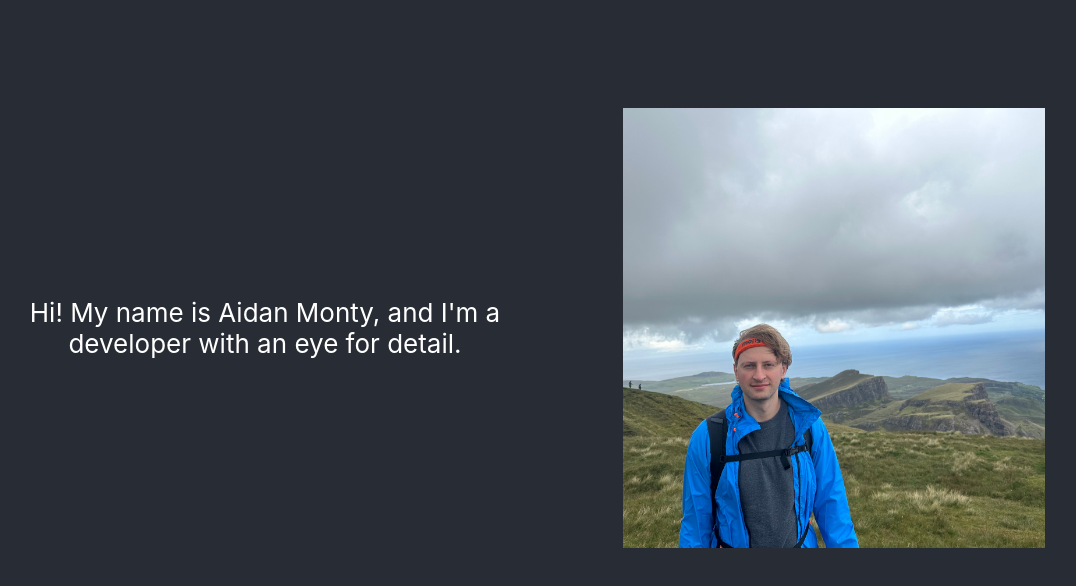
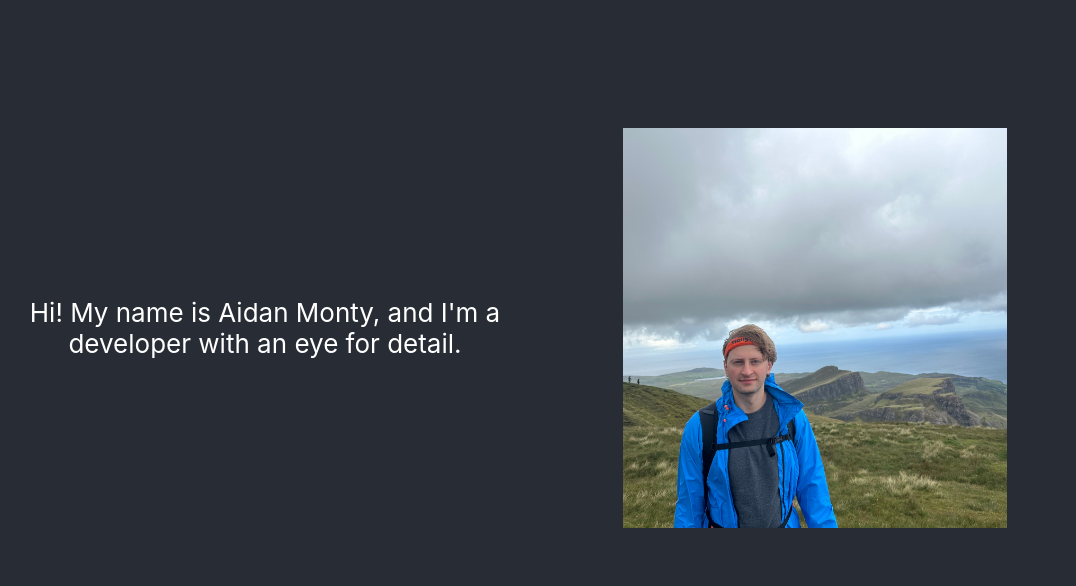
Before and after one commit to aidanmonty99/aidanmontydotcom, a React (Create React App) app: page / in a window 1280 px wide. Shown: the top 586 px of the page, without its empty margins (119-1195 px from the left). Built offline with nearby package versions, Linux system fonts and the light colour scheme.

Commit message:
clean up, reduce image size

```diff
--- a/src/App.css
+++ b/src/App.css
@@ -7,27 +7,22 @@
   flex-direction: row;
   height: 400px;
   align-items: center;
-  /* justify-content: center; */
   font-size: calc(10px + 2vmin);
   color: white;
   margin-top: 10%;
-  /* margin-left: 15%; */
-  /* background-color:blue; */
 }
 
 .App-header-text {
   float: left;
   margin-left: 10%;
   width: 40%;
-  /* margin-top: 10%; rely on align items center instead */
 }
 
 .My-picture {
   pointer-events: none;
   float: left;
   margin-left: 8%;
-  height: 110%;
-  /* margin-top: 5%;  rely on align items center instead */
+  height: 100%;
 }
 
 .App-link {
```
